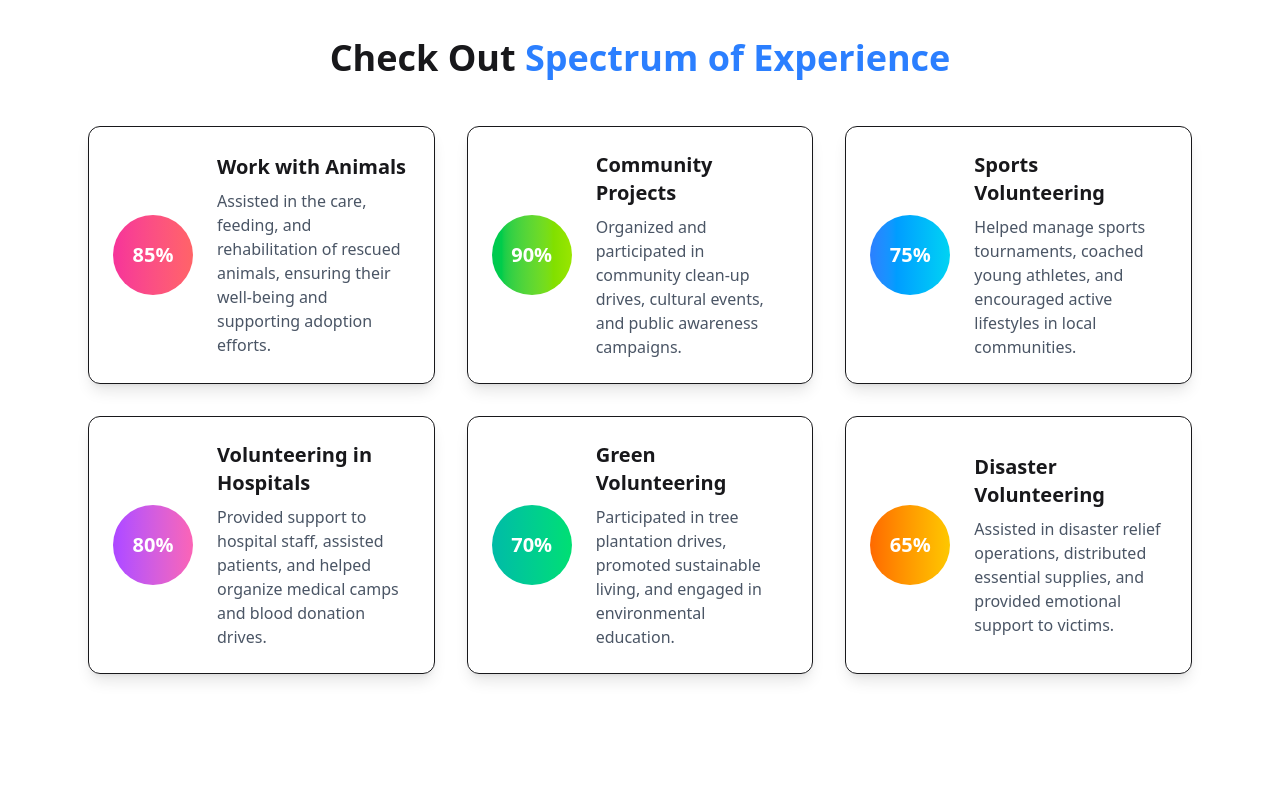
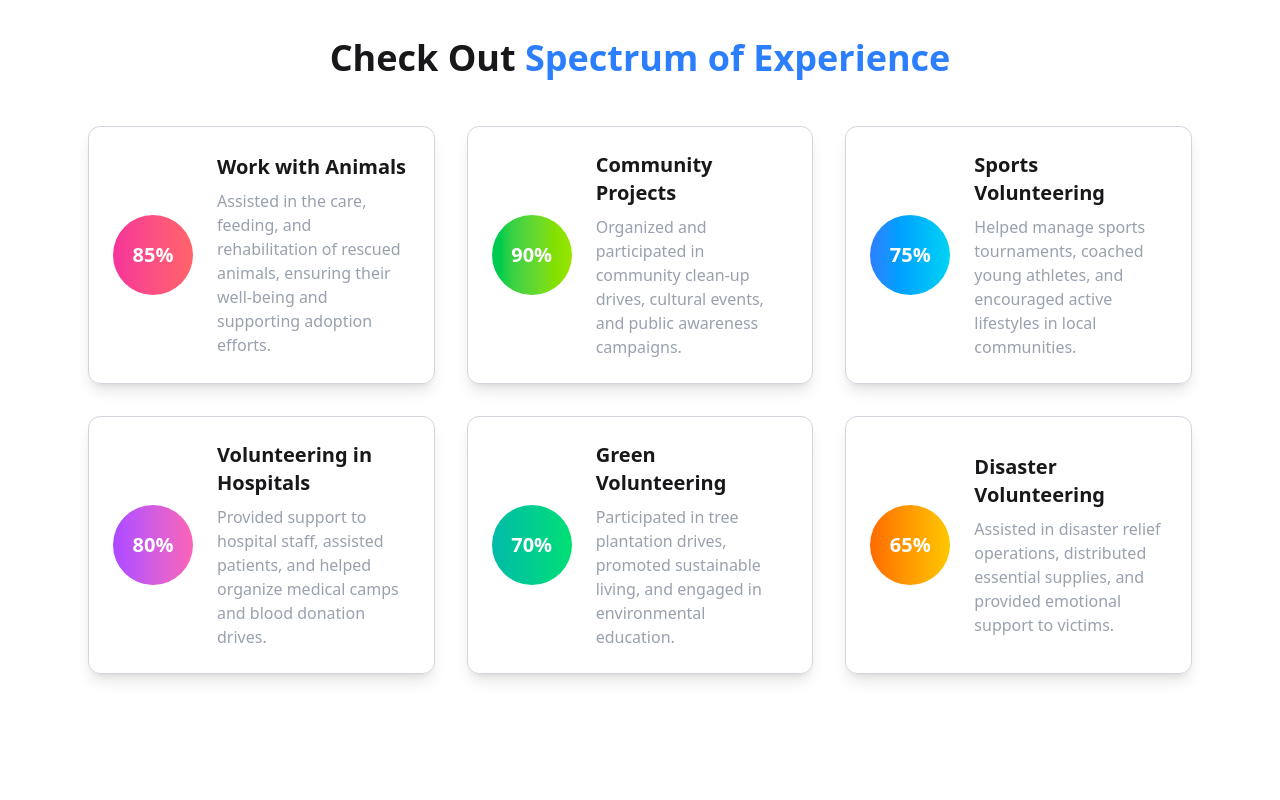
Before and after one commit to Alif210222/Volunteers-Management-Web-client, a React (Vite) app: page / in a window 1280 px wide. Shown: the part 1000-1800 px from the top of the page. Built offline with nearby package versions, Linux system fonts and the light colour scheme; no server answers.

Commit message:
modify some pagers

```diff
--- a/src/Components/HomeCard/HomeCard.jsx
+++ b/src/Components/HomeCard/HomeCard.jsx
@@ -15,7 +15,7 @@ const HomeCard = () => {
 
 
           {/* card-1 */}
-        <div className='bg-[#f98110] dark:bg-black   w-fit  flex items-center border-0 rounded-2xl p-4'>
+        <div className='bg-[#f58115] dark:bg-black   w-fit  flex items-center border-0 rounded-2xl p-4'>
 
             <div className='space-y-4'>
                  <h1 className='text-3xl font-bold text-white'>DONATION <span className='dark:hidden '><img src="https://i.ibb.co/q3qrCjX1/donation.png" className='h-20 ml-4 mt-2'  alt="" /></span></h1>
@@ -25,7 +25,7 @@ const HomeCard = () => {
             </div>
         </div>
         {/* card-2 */}
-        <div className='bg-[#f58f2f] dark:bg-black  w-fit flex items-center p-4 border-0 rounded-2xl'>
+        <div className='bg-[#f79940] dark:bg-black  w-fit flex items-center p-4 border-0 rounded-2xl'>
 
             <div className='space-y-4 '>
                  <h1 className='text-3xl font-bold text-white'>VOLUNTEER <span className='dark:hidden '><img src="https://i.ibb.co/SXhBWQ1d/VOLUNTEER.png" className='h-20 ml-4 mt-2'  alt="" /></span></h1>
--- a/src/Components/ProjectExperience/ProjectEperience.jsx
+++ b/src/Components/ProjectExperience/ProjectEperience.jsx
@@ -49,14 +49,14 @@ const ProjectExperience = () => {
   return (
     <section className="py-16 mb-16">
       <div className="max-w-6xl mx-auto px-6">
-        <h2 className="text-3xl md:text-4xl font-bold text-center mb-12">
+        <h2 className="text-3xl  md:text-4xl font-bold text-center mb-12">
           Check Out <span className="text-blue-500">Spectrum of Experience</span>
         </h2>
-        <div className="grid grid-cols-1 md:grid-cols-2 lg:grid-cols-3  gap-8">
+        <div className="grid grid-cols-1 md:grid-cols-2 lg:grid-cols-3   gap-8">
           {experiences.map((exp, index) => (
             <div
               key={index}
-              className="flex items-center border rounded-xl shadow-lg p-6 hover:shadow-2xl transition"
+              className="flex items-center border border-gray-300  rounded-xl shadow-lg p-6 hover:shadow-2xl transition"
             >
               {/* Left side percentage */}
               <div className="flex-shrink-0 mr-6">
@@ -70,7 +70,7 @@ const ProjectExperience = () => {
               {/* Right side role + description */}
               <div>
                 <h3 className="text-xl font-semibold mb-2">{exp.role}</h3>
-                <p className="text-gray-600">{exp.description}</p>
+                <p className="text-gray-400">{exp.description}</p>
               </div>
             </div>
           ))}
--- a/src/Components/RecentPost/SingleCard.jsx
+++ b/src/Components/RecentPost/SingleCard.jsx
@@ -31,8 +31,8 @@ const SingleCard = ({post}) => {
   <div className="card-body">
     <h2 className="card-title text-xl font-bold">Post title : {title}</h2>
     <div className=''>
-          <p className='font-bold '>Post category : {category}</p>
-          <p className='font-bold '>Location :  {location}</p>
+          <p className=' '>Post category : {category}</p>
+          <p className=' '>Location :  {location}</p>
 
 
         <p className=' text-gray-500 mt-4 font-bold'> Deadline : {date}</p>
--- a/src/Page/Login/Login.jsx
+++ b/src/Page/Login/Login.jsx
@@ -126,6 +126,8 @@ const handleLogin = (e) =>{
 
         <p className='text-md font-bold'>If,you have no account , <Link to="/register" className='text-blue-600 text-md font-bold underline'>Register</Link></p>
       </div>
+
+
     </div>
   </div>
 </div>
```
